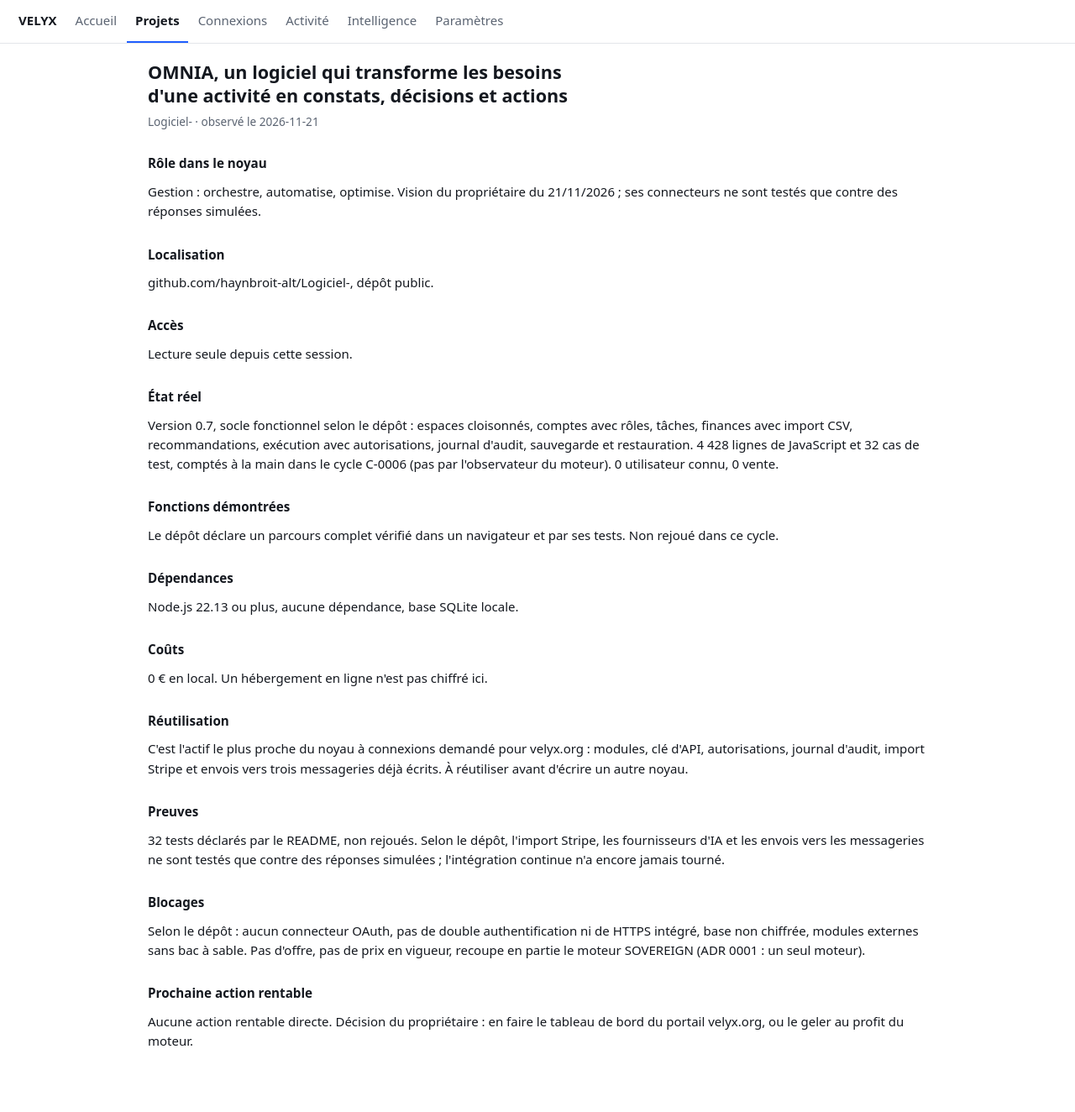
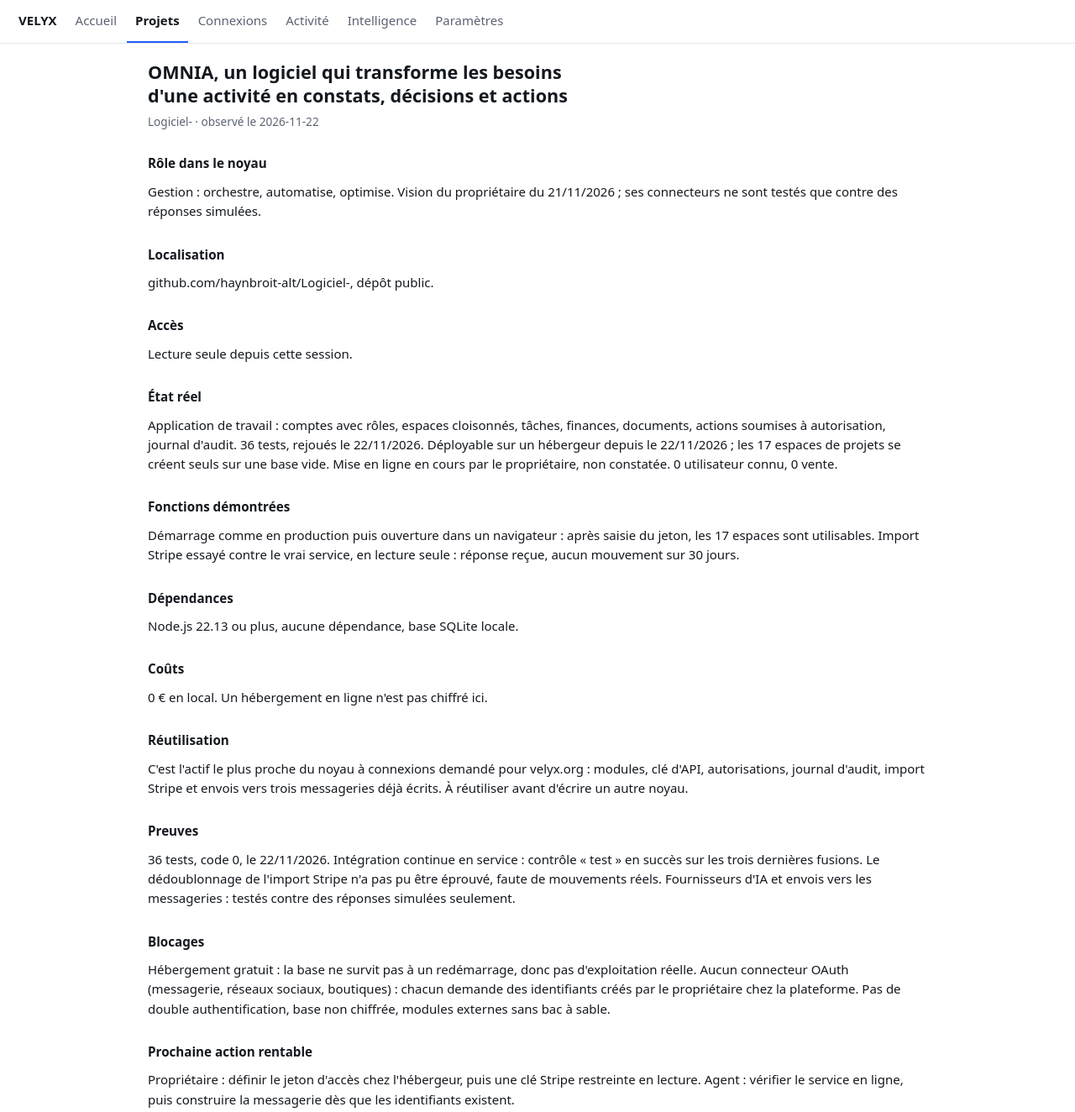
Before and after one commit to haynbroit-alt/NOVARYS, a plain HTML site: page site/logiciel.html in a window 1280 px wide. Shown: the whole page at 84% size. Drawn offline with Linux system fonts and the light colour scheme.

Commit message:
Registres : portail constaté en ligne, OMNIA déployable, D9 recentrée sur le domaine
Co-Authored-By: Claude Fable 5.2 <noreply@anthropic.com>
Claude-Session: https://claude.ai/code/session_016NWEJH66MF8SScG4SriS1X

```diff
--- a/site/logiciel.html
+++ b/site/logiciel.html
@@ -42,7 +42,7 @@ text-decoration:none;font-weight:600}
 <nav aria-label="Navigation"><strong>VELYX</strong><a href="index.html">Accueil</a><a href="projets.html" aria-current="page">Projets</a><a href="connexions.html">Connexions</a><a href="activite.html">Activité</a><a href="intelligence.html">Intelligence</a><a href="parametres.html">Paramètres</a></nav>
 <main>
 <h1>OMNIA, un logiciel qui transforme les besoins d&#x27;une activité en constats, décisions et actions</h1>
-<p class="soft">Logiciel- · observé le 2026-11-21</p>
+<p class="soft">Logiciel- · observé le 2026-11-22</p>
 <h2>Rôle dans le noyau</h2>
 <p>Gestion : orchestre, automatise, optimise. Vision du propriétaire du 21/11/2026 ; ses connecteurs ne sont testés que contre des réponses simulées.</p>
 <h2>Localisation</h2>
@@ -50,9 +50,9 @@ text-decoration:none;font-weight:600}
 <h2>Accès</h2>
 <p>Lecture seule depuis cette session.</p>
 <h2>État réel</h2>
-<p>Version 0.7, socle fonctionnel selon le dépôt : espaces cloisonnés, comptes avec rôles, tâches, finances avec import CSV, recommandations, exécution avec autorisations, journal d&#x27;audit, sauvegarde et restauration. 4 428 lignes de JavaScript et 32 cas de test, comptés à la main dans le cycle C-0006 (pas par l&#x27;observateur du moteur). 0 utilisateur connu, 0 vente.</p>
+<p>Application de travail : comptes avec rôles, espaces cloisonnés, tâches, finances, documents, actions soumises à autorisation, journal d&#x27;audit. 36 tests, rejoués le 22/11/2026. Déployable sur un hébergeur depuis le 22/11/2026 ; les 17 espaces de projets se créent seuls sur une base vide. Mise en ligne en cours par le propriétaire, non constatée. 0 utilisateur connu, 0 vente.</p>
 <h2>Fonctions démontrées</h2>
-<p>Le dépôt déclare un parcours complet vérifié dans un navigateur et par ses tests. Non rejoué dans ce cycle.</p>
+<p>Démarrage comme en production puis ouverture dans un navigateur : après saisie du jeton, les 17 espaces sont utilisables. Import Stripe essayé contre le vrai service, en lecture seule : réponse reçue, aucun mouvement sur 30 jours.</p>
 <h2>Dépendances</h2>
 <p>Node.js 22.13 ou plus, aucune dépendance, base SQLite locale.</p>
 <h2>Coûts</h2>
@@ -60,11 +60,11 @@ text-decoration:none;font-weight:600}
 <h2>Réutilisation</h2>
 <p>C&#x27;est l&#x27;actif le plus proche du noyau à connexions demandé pour velyx.org : modules, clé d&#x27;API, autorisations, journal d&#x27;audit, import Stripe et envois vers trois messageries déjà écrits. À réutiliser avant d&#x27;écrire un autre noyau.</p>
 <h2>Preuves</h2>
-<p>32 tests déclarés par le README, non rejoués. Selon le dépôt, l&#x27;import Stripe, les fournisseurs d&#x27;IA et les envois vers les messageries ne sont testés que contre des réponses simulées ; l&#x27;intégration continue n&#x27;a encore jamais tourné.</p>
+<p>36 tests, code 0, le 22/11/2026. Intégration continue en service : contrôle « test » en succès sur les trois dernières fusions. Le dédoublonnage de l&#x27;import Stripe n&#x27;a pas pu être éprouvé, faute de mouvements réels. Fournisseurs d&#x27;IA et envois vers les messageries : testés contre des réponses simulées seulement.</p>
 <h2>Blocages</h2>
-<p>Selon le dépôt : aucun connecteur OAuth, pas de double authentification ni de HTTPS intégré, base non chiffrée, modules externes sans bac à sable. Pas d&#x27;offre, pas de prix en vigueur, recoupe en partie le moteur SOVEREIGN (ADR 0001 : un seul moteur).</p>
+<p>Hébergement gratuit : la base ne survit pas à un redémarrage, donc pas d&#x27;exploitation réelle. Aucun connecteur OAuth (messagerie, réseaux sociaux, boutiques) : chacun demande des identifiants créés par le propriétaire chez la plateforme. Pas de double authentification, base non chiffrée, modules externes sans bac à sable.</p>
 <h2>Prochaine action rentable</h2>
-<p>Aucune action rentable directe. Décision du propriétaire : en faire le tableau de bord du portail velyx.org, ou le geler au profit du moteur.</p>
+<p>Propriétaire : définir le jeton d&#x27;accès chez l&#x27;hébergeur, puis une clé Stripe restreinte en lecture. Agent : vérifier le service en ligne, puis construire la messagerie dès que les identifiants existent.</p>
 </main>
 </body>
 </html>
```
Also changed, not shown: site/projets.html (+1 -1 lines), 6 other files.
